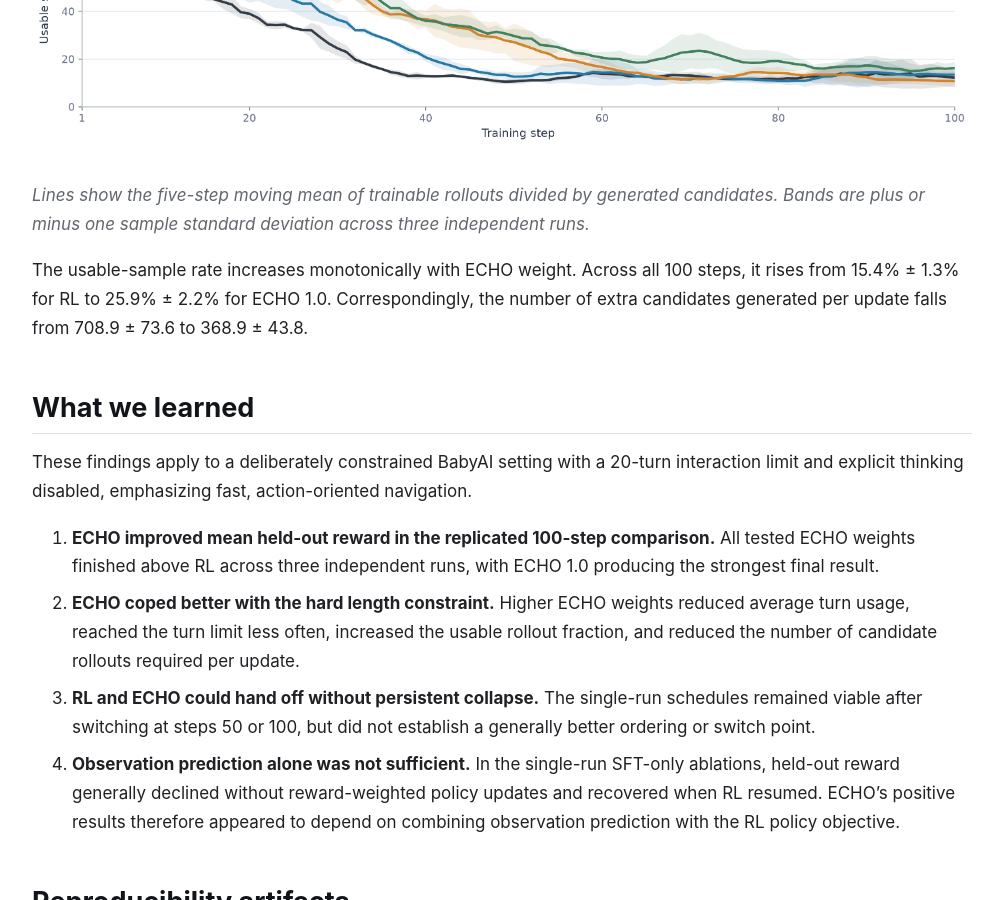
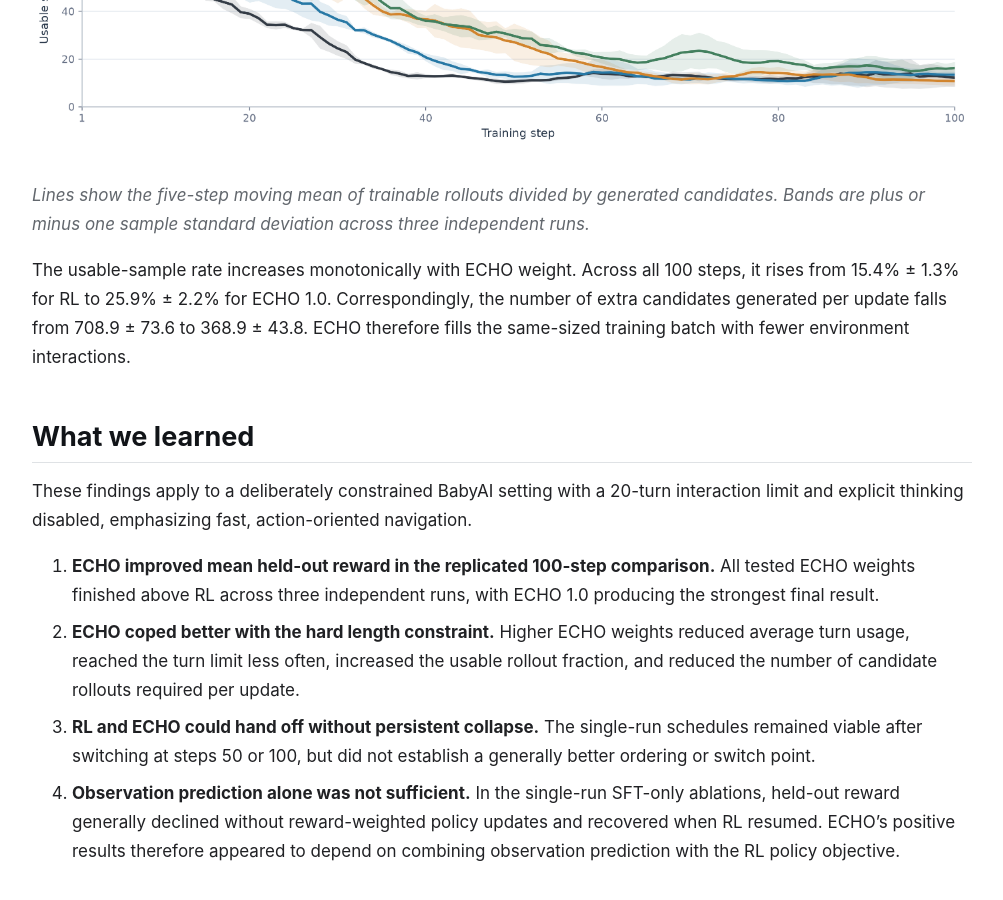
Before and after one commit to Bhoy1/echo-babyai-findings, a Jekyll site: the page built from index.md, in a window 1280 px wide and 900 px high, scrolled down 14626 px. Shown: the whole window, without its empty margins (138-1141 px from the left). Built offline with Jekyll 4.4.1, drawn with Linux system fonts in a browser that asks for light colours.

Commit message:
Complete rollout efficiency interpretation

```diff
--- a/index.md
+++ b/index.md
@@ -207,7 +207,7 @@ For each update, [prime-rl](https://github.com/PrimeIntellect-ai/prime-rl) conti
 
 *Lines show the five-step moving mean of trainable rollouts divided by generated candidates. Bands are plus or minus one sample standard deviation across three independent runs.*
 
-The usable-sample rate increases monotonically with ECHO weight. Across all 100 steps, it rises from 15.4% ± 1.3% for RL to 25.9% ± 2.2% for ECHO 1.0. Correspondingly, the number of extra candidates generated per update falls from 708.9 ± 73.6 to 368.9 ± 43.8.
+The usable-sample rate increases monotonically with ECHO weight. Across all 100 steps, it rises from 15.4% ± 1.3% for RL to 25.9% ± 2.2% for ECHO 1.0. Correspondingly, the number of extra candidates generated per update falls from 708.9 ± 73.6 to 368.9 ± 43.8. ECHO therefore fills the same-sized training batch with fewer environment interactions.
 
 ## What we learned
 
```
